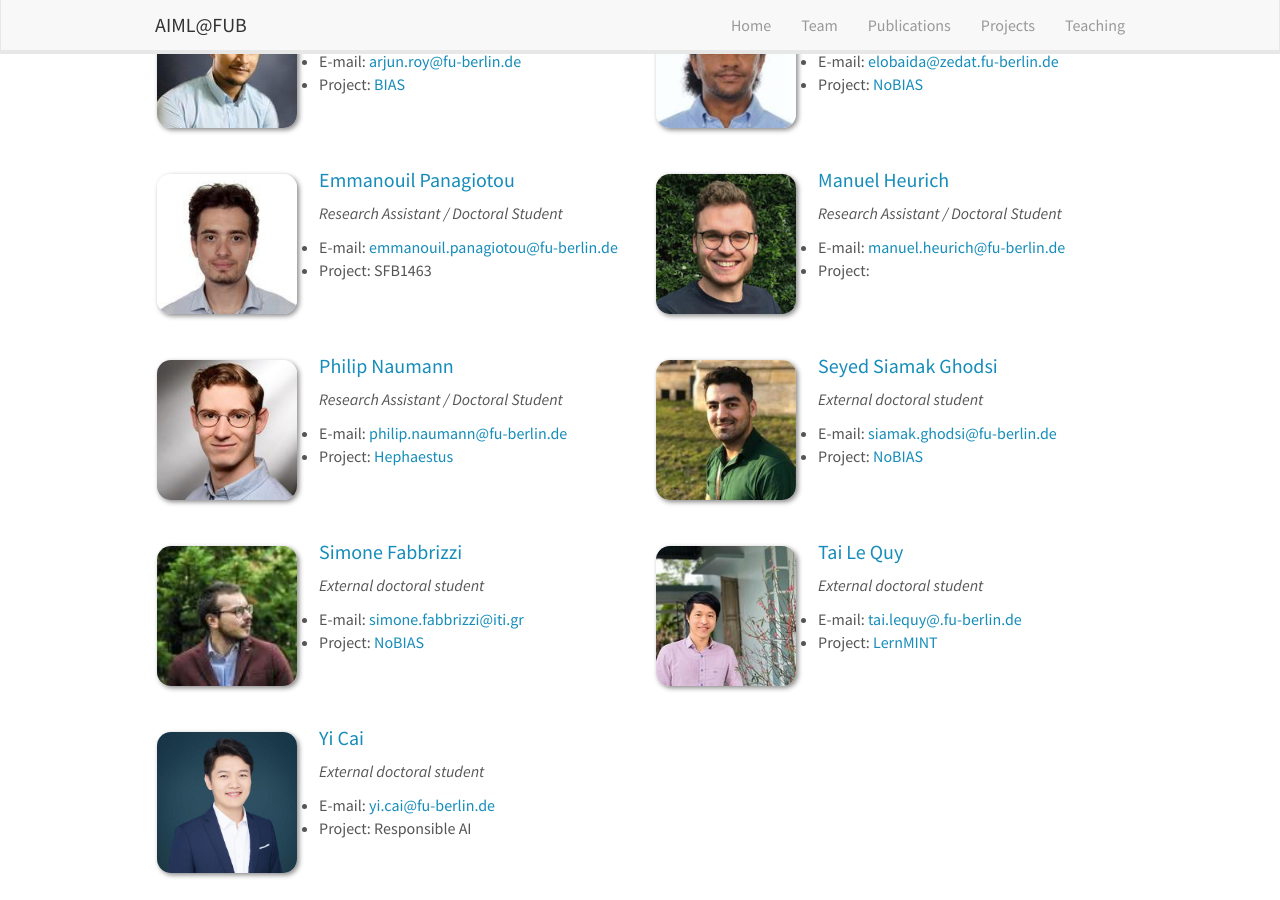
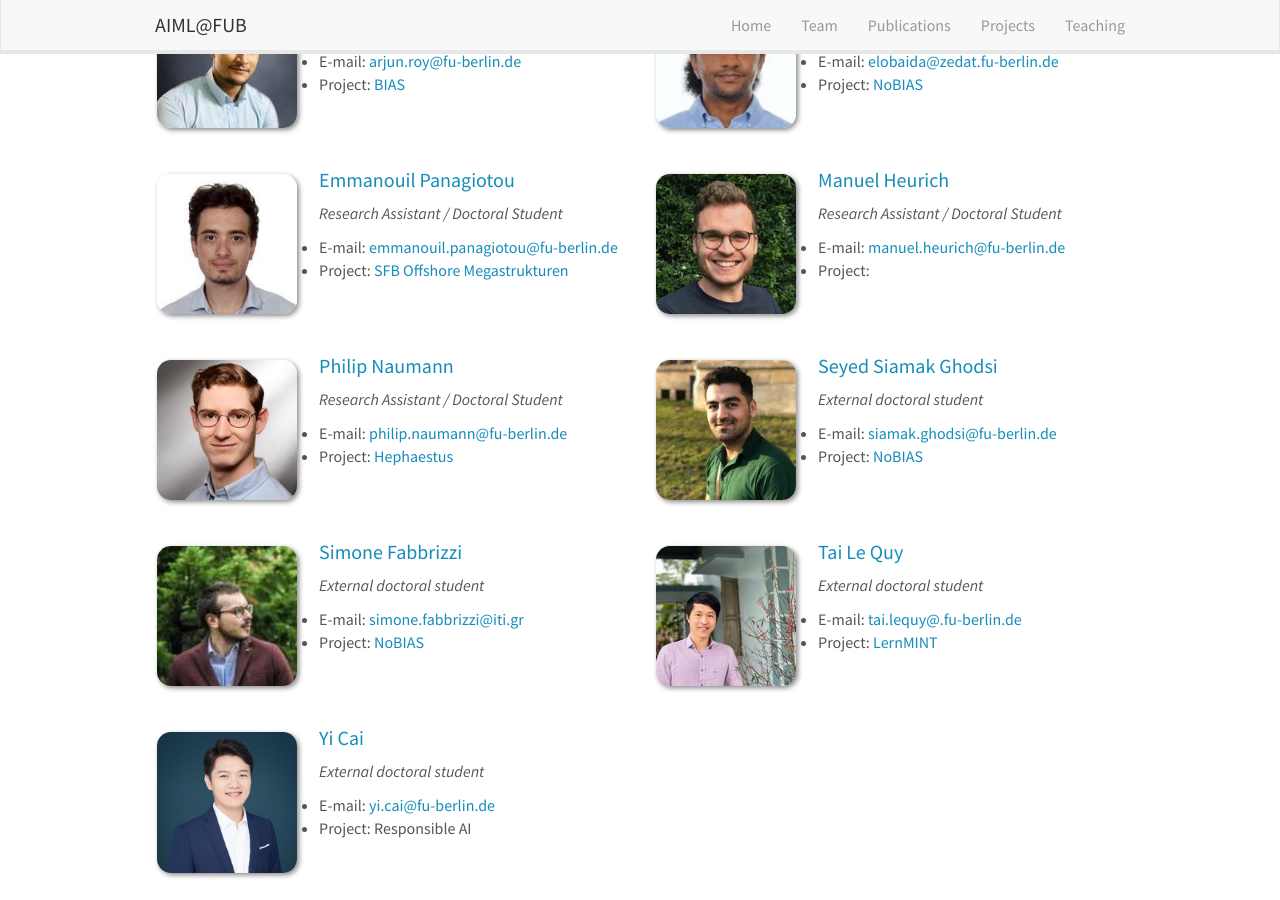
Before and after one commit to AIML-research/AIML-research.github.io, a Jekyll site: the page built from _pages/team.md, in a window 1280 px wide and 900 px high, scrolled down 628 px. Built offline with Jekyll 4.4.1, drawn with Linux system fonts in a browser that asks for light colours; nearby versions of some CDN libraries.

Commit message:
Update phds.yml

```diff
--- a/_data/phds.yml
+++ b/_data/phds.yml
@@ -23,10 +23,10 @@
   info: Research Assistant / Doctoral Student
   email: emmanouil.panagiotou@fu-berlin.de
   number_educ: 0
-  project: SFB1463
+  project: SFB Offshore Megastrukturen
   website:
-  has_project_web: 0
-  project_web:
+  has_project_web: 1
+  project_web: https://aiml-research.github.io/projects/offshore/
 
 - name: Manuel Heurich
   photo: Manuel.jpg
```
